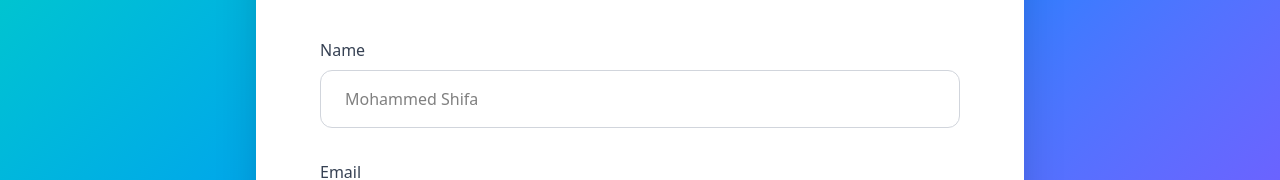
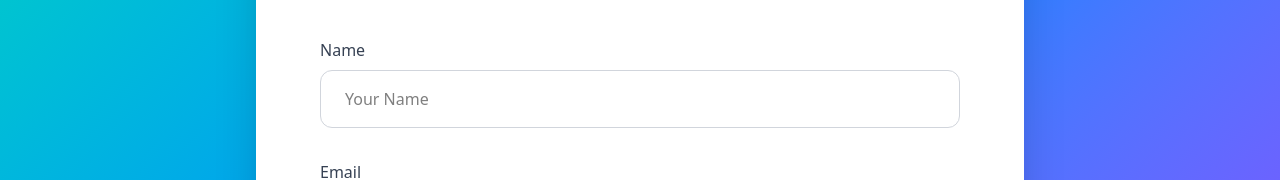
Before and after one commit to mamex7sl862/portfolio, a React (Vite) app in the folder mohammed-shifa-portfolio/: page /contact in a window 1280 px wide. Shown: the part 390-570 px from the top of the page. Built offline with nearby package versions, Linux system fonts and the light colour scheme.

Commit message:
Update Contact.jsx to use Render backend

```diff
--- a/mohammed-shifa-portfolio/src/pages/Contact.jsx
+++ b/mohammed-shifa-portfolio/src/pages/Contact.jsx
@@ -28,14 +28,14 @@ export default function Contact() {
     setStatus("");
 
     try {
-      await axios.post(
-        "https://mamesportfolio.onrender.com/api/contact",
-        formData,
-        {
-          headers: { "Content-Type": "application/json" },
-        }
-      );
-      console.log("Using API URL:", import.meta.env.VITE_API_URL);
+      // Using Render backend
+      const API_URL = "https://mamesportfolio.onrender.com";
+
+      await axios.post(`${API_URL}/api/contact`, formData, {
+        headers: { "Content-Type": "application/json" },
+      });
+
+      console.log("Message sent via:", API_URL);
 
       setStatus("Message sent successfully! I’ll get back to you soon.");
       setFormData({ name: "", email: "", message: "" });
@@ -77,7 +77,7 @@ export default function Contact() {
                 onChange={handleChange}
                 required
                 className="w-full px-6 py-4 border border-gray-300 rounded-xl focus:outline-none focus:ring-4 focus:ring-purple-300"
-                placeholder="Mohammed Shifa"
+                placeholder="Your Name"
               />
             </div>
 
```
